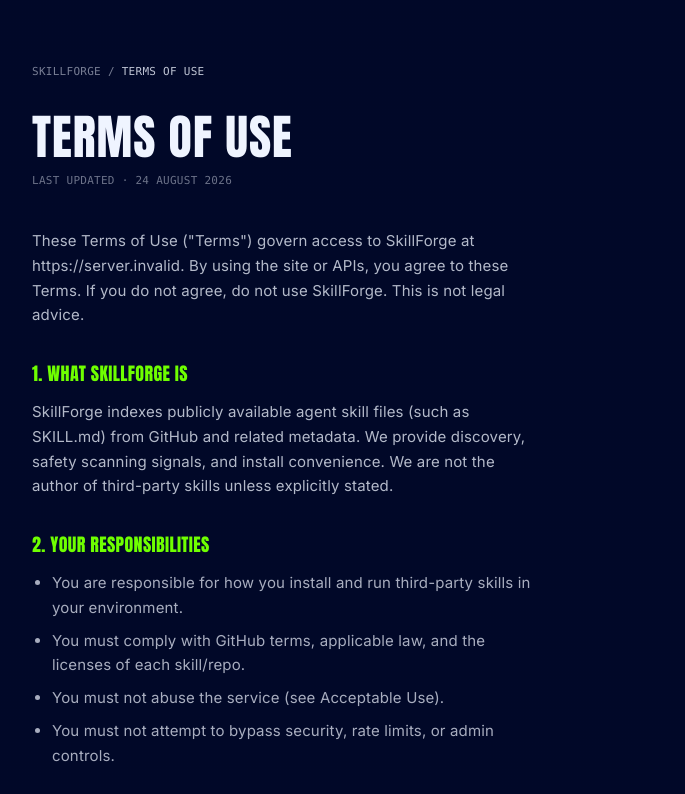
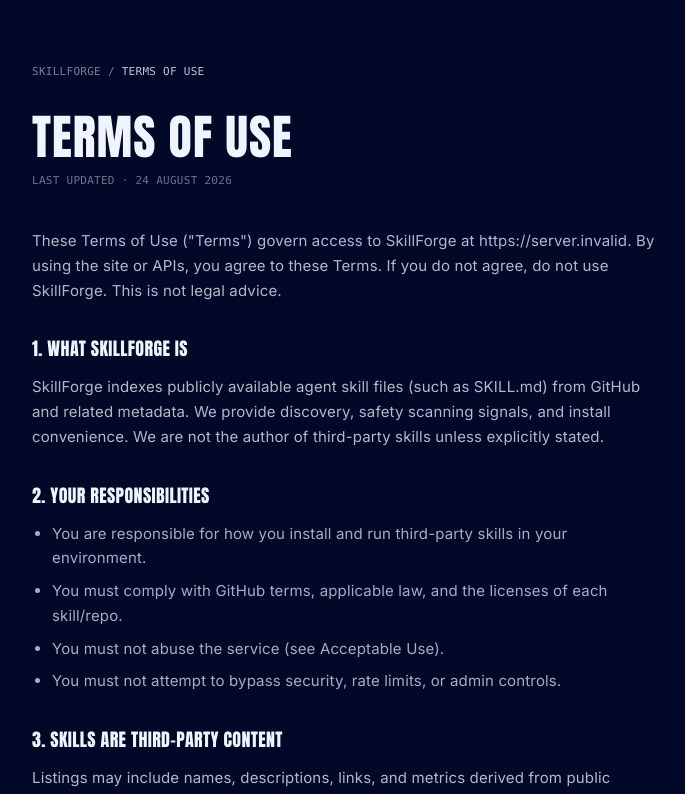
Before and after one commit to Rustys90/skillforge, a Next.js app: page /terms in a window 1280 px wide. Shown: the top 794 px of the page, without its empty margins (264-949 px from the left). Built offline with nearby package versions, Linux system fonts and the light colour scheme; no server answers; a web font is replaced by a local one.

Commit message:
look: legal prose measure and softer headings

```diff
--- a/components/LegalPage.jsx
+++ b/components/LegalPage.jsx
@@ -22,7 +22,7 @@ export function LegalPage({ title, updated, children }) {
             </p>
           )}
         </header>
-        <div className="legal-prose mt-10 space-y-8 font-mono text-[13px] leading-relaxed text-cream/75">
+        <div className="legal-prose mt-10 space-y-8 text-cream/75">
           {children}
         </div>
         <footer className="mt-16 border-t border-white/10 pt-8">
@@ -59,7 +59,7 @@ export function LegalPage({ title, updated, children }) {
 }
 
 export function H({ children }) {
-  return <h2 className="font-grotesk text-lg uppercase tracking-wide text-neon">{children}</h2>;
+  return <h2 className="font-grotesk text-lg uppercase tracking-wide text-cream">{children}</h2>;
 }
 
 export function P({ children }) {
```
